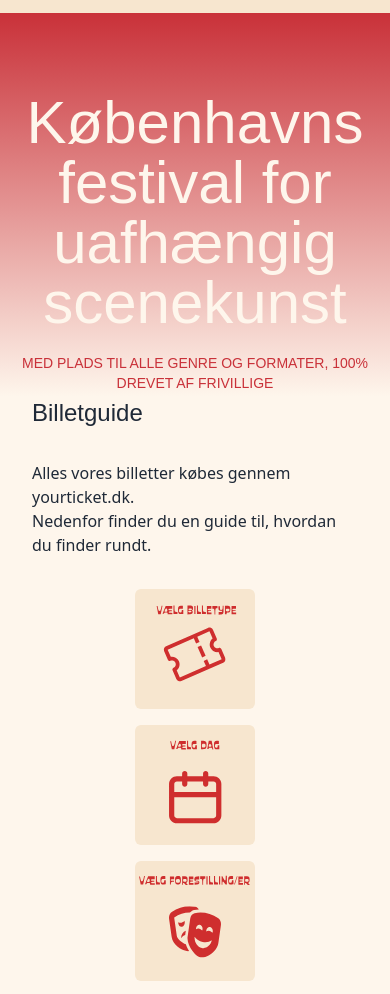
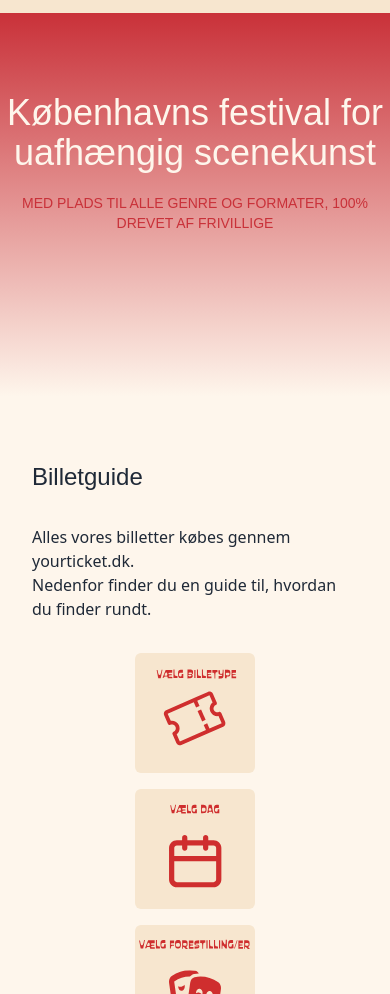
Before and after one commit to lauramoerk/Vildskud, a website built with Vite: page src/index.html in a window 390 px wide. Shown: the part 67-1061 px from the top of the page. Built offline with nearby package versions, Linux system fonts and the light colour scheme.

Commit message:
index overskrift

```diff
--- a/src/index.html
+++ b/src/index.html
@@ -159,7 +159,7 @@
       <div class="relative h-96  md:h-96">
         <div class="hero-class absolute">
           <h1
-            class="pt-20 pb-5 text-center font-custard text-6xl text-bgcolor md:text-9xl"
+            class="pt-20 pb-5 text-center font-custard text-4xl text-bgcolor md:text-9xl"
           >
             Københavns festival for uafhængig scenekunst
           </h1>
@@ -178,7 +178,7 @@
 <a href="programoversigt.html" class="bg-gradient-to-b from-[#CF2E2E] to-[#BF374B] mt-6 px-4 md:p-4 rounded-md font-custard text-center uppercase md:text-2xl text-bgcolor md:mt-10 md:w-80">Programoversigt</a>
 </div> -->
 
-      <div id="billetguide" class="mx-8 mb-8 flex flex-col gap-8 md:mt-20">
+      <div id="billetguide" class="mx-8 mt-16 mb-8 flex flex-col gap-8 md:mt-20">
         <h2 class="font-custard text-2xl md:mx-10 md:text-6xl">Billetguide</h2>
         <p class="md:mx-10">
           Alles vores billetter købes gennem yourticket.dk. <br />
```
